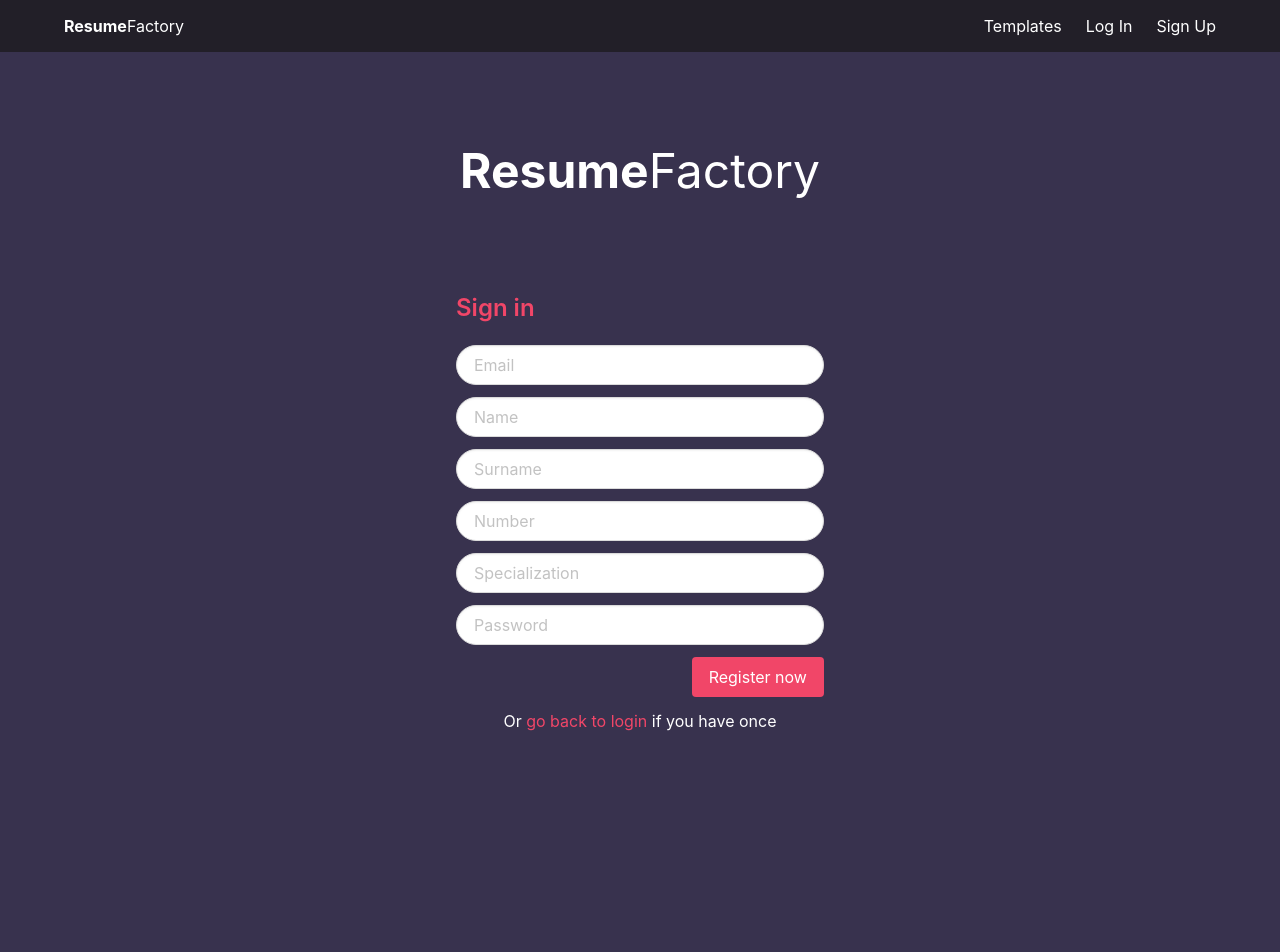
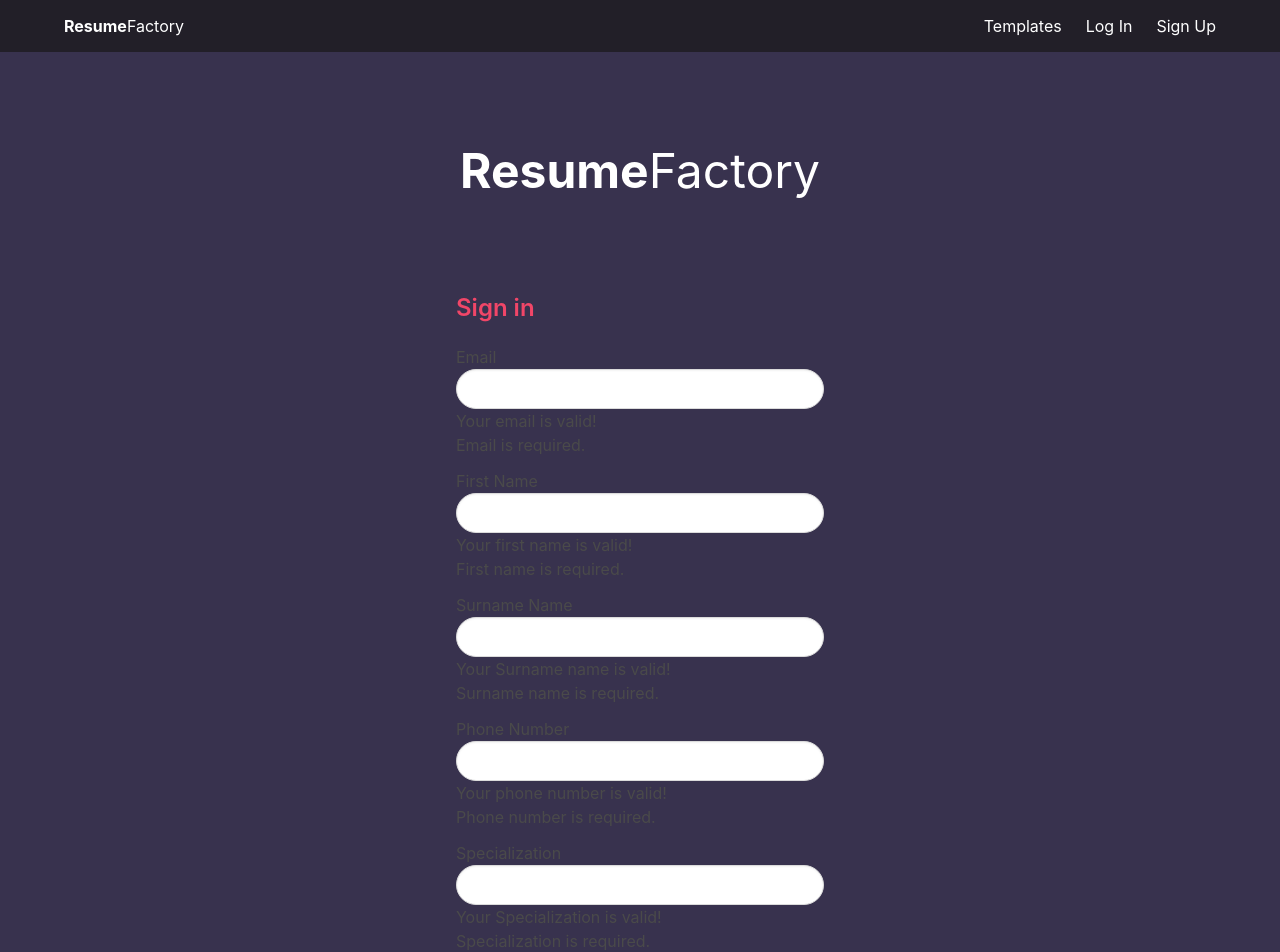
Before and after one commit to Stoned-Spyro/ResumeFactory, a Vue app: page /sign-up in a window 1280 px wide. Shown: the top 952 px of the page. Built offline with nearby package versions, Linux system fonts and the light colour scheme; no server answers.

Commit message:
vuelidate

```diff
--- a/src/main.js
+++ b/src/main.js
@@ -1,4 +1,5 @@
 import Vue from 'vue';
+import Vuelidate from 'vuelidate';
 import App from './App.vue';
 import firebase from "firebase";
 import 'firebase/firestore'
@@ -8,7 +9,10 @@ import 'buefy/dist/buefy.css';
 import store from './store/store';
 import router from './router';
 
+
+
 Vue.use(Buefy);
+Vue.use(Vuelidate)
 
 Vue.config.productionTip = false;
 
--- a/src/views/AccCreation.vue
+++ b/src/views/AccCreation.vue
@@ -20,32 +20,87 @@
                                 <h4 class="title is-4 has-text-danger">Sign in</h4>
                                 <div class="field">
                                     <div class="control">
-                                        <input class="input is-rounded" v-model="email" placeholder="Email" type="email" required>
+                                        <label>Email</label>
+                                        <input type="email" class="input is-rounded" v-model.trim="$v.email.$model" :class="{
+                                                'is-valid':$v.email.$error, 'is-valid':!$v.email.$invalid}">
+                                        <div class="valid-feedback">Your email is valid!</div>
+                                        <div class="invalid-feedback">
+                                            <span v-if="!$v.email.required">Email is required.</span>
+                                            <span v-if="!$v.email.isUnique">This email is already registered.</span>
+                                        </div>
                                     </div>
                                 </div>
                                 <div class="field">
                                     <div class="control">
-                                        <input class="input is-rounded" v-model="Name" placeholder="Name" type="text" min="2" max="15" required>
+                                        <label>First Name </label>
+                                        <input type="text" class="input is-rounded"
+                                        v-model.trim="$v.Name.$model" :class="{
+                                            'is-valid':$v.Name.$error, 'is-valid':!$v.Name.$invalid}">
+                                        <div class="valid-feedback">Your first name is valid!</div>
+                                        <div class="invalid-feedback">
+                                            <span v-if="!$v.Name.required">First name is required. </span>
+                                            <span v-if="!$v.Name.minLength">First name must be at least {{
+                                                $v.Name.$params.minLength.min}} letters.</span>
+                                            <span v-if="!$v.Name.maxLength">First name must have at most {{
+                                                $v.Name.$params.maxLength.max}} letters.</span>
+                                        </div>
                                     </div>
                                 </div>
                                 <div class="field">
                                     <div class="control">
-                                        <input class="input is-rounded" v-model='Surname' placeholder="Surname" type="text" min="2" max="20" required>
+                                        <label>Surname Name </label>
+                                        <input type="text" class="input is-rounded"
+                                        v-model.trim="$v.Surname.$model" :class="{
+                                            'is-valid':$v.Surname.$error, 'is-valid':!$v.Surname.$invalid}">
+                                        <div class="valid-feedback">Your Surname name is valid!</div>
+                                        <div class="invalid-feedback">
+                                            <span v-if="!$v.Surname.required">Surname name is required. </span>
+                                            <span v-if="!$v.Surname.minLength">Surname name must be at least {{
+                                                $v.Surname.$params.minLength.min}} letters.</span>
+                                            <span v-if="!$v.Surname.maxLength">Surname name must have at most {{
+                                                $v.Surname.$params.maxLength.max}} letters.</span>
+                                        </div>
+                                    </div>
+                                </div>
+                               <div class="field">
+                                    <div class="control">
+                                        <label>Phone Number</label>
+                                        <input type="number" class="input is-rounded" v-model.number.lazy="$v.PNumber.$model" :class="{
+                                                'is-valid':$v.PNumber.$error, 'is-valid':!$v.PNumber.$invalid}">
+                                        <div class="valid-feedback">Your phone number is valid!</div>
+                                        <div class="invalid-feedback">
+                                            <span v-if="!$v.PNumber.required">Phone number is required.</span>
+                                            <span v-if="!$v.PNumber.numeric">This phone number only numeric accepted.</span>
+                                        </div>
                                     </div>
                                 </div>
                                 <div class="field">
                                     <div class="control">
-                                        <input class="input is-rounded" v-model="PNumber" placeholder="Number" type="text" min="10" max="20" required>
+                                        <label>Specialization</label>
+                                        <input type="text" class="input is-rounded" v-model.trim="$v.Specialization.$model" :class="{
+                                                'is-valid':$v.Specialization.$error, 'is-valid':!$v.Specialization.$invalid}">
+                                        <div class="valid-feedback">Your Specialization is valid!</div>
+                                        <div class="invalid-feedback">
+                                            <span v-if="!$v.Specialization.required">Specialization is required.</span>
+                                            <span v-if="!$v.Specialization.minLength">Specialization must be at least {{
+                                                $v.Specialization.$params.minLength.min}} symbols.</span>
+                                        </div>
                                     </div>
                                 </div>
                                 <div class="field">
                                     <div class="control">
-                                        <input class="input is-rounded" v-model="Specialization" placeholder="Specialization" type="text">
-                                    </div>
-                                </div>
-                                <div class="field">
-                                    <div class="control">
-                                        <input class="input is-rounded" placeholder="Password" v-model="password" type="password" min="5" max="15" required>
+                                        <label>Password</label>
+                                        <input type="text" class="input is-rounded"
+                                        v-model.trim="$v.password.$model" :class="{
+                                            'is-valid':$v.password.$error, 'is-valid':!$v.password.$invalid}">
+                                        <div class="valid-feedback">Your password is valid!</div>
+                                        <div class="invalid-feedback">
+                                            <span v-if="!$v.password.required">Password is required. </span>
+                                            <span v-if="!$v.password.minLength">Password must be at least {{
+                                                $v.password.$params.minLength.min}} symbols.</span>
+                                            <span v-if="!$v.password.maxLength">Password must have at most {{
+                                                $v.password.$params.maxLength.max}} symbols.</span>
+                                        </div>
                                     </div>
                                 </div>
                                 <div class="field">
@@ -71,6 +126,7 @@
 <script>
 import firebase from 'firebase';
 import {db} from '../main';
+import {required, minLength, maxLength, between,email,numeric} from 'vuelidate/lib/validators'
 
 export default {
     name: 'signUp',
@@ -83,6 +139,48 @@ export default {
             PNumber: '',
             password: '',
             Specialization: ''
+        }
+    },
+    validations:{
+        email:{
+            required,
+            email,
+            isUnique (value) {
+                if (value === '') return true
+
+                // eslint-disable-next-line
+                var email_regex =/^(([^<>()\[\]\\.,;:\s@"]+(\.[^<>()\[\]\\.,;:\s@"]+)*)|(".+"))@((\[[0-9]{1,3}\.[0-9]{1,3}\.[0-9]{1,3}\.[0-9]{1,3}])|(([a-zA-Z\-0-9]+\.)+[a-zA-Z]{2,}))$/;
+
+                return new Promise((resolve) => {
+                    setTimeout(() => {
+                        resolve(email_regex.test(value))
+                    }, 350 + Math.random() * 300)
+                })
+            }
+        },
+        Name:{
+            required,
+            minLength: minLength(3),
+            maxLength: maxLength(10)
+        },
+        Surname:{
+            required,
+            minLength: minLength(5),
+            maxLength: maxLength(12)
+        },
+        password:{
+            required,
+            minLength: minLength(6),
+            maxLength: maxLength(20)
+        },
+        PNumber:{
+            required,
+            numeric,
+            minLength: minLength(12)
+        },
+        Specialization:{
+            required,
+            minLength: minLength(3)
         }
     },
     firestore(){
```
